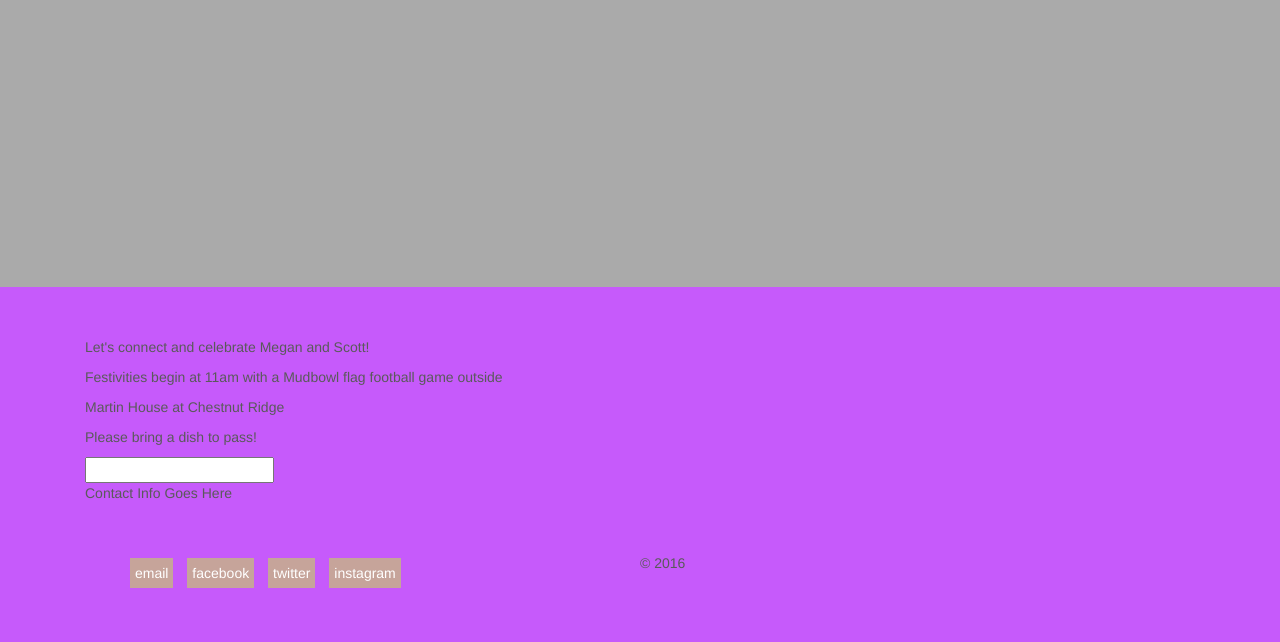
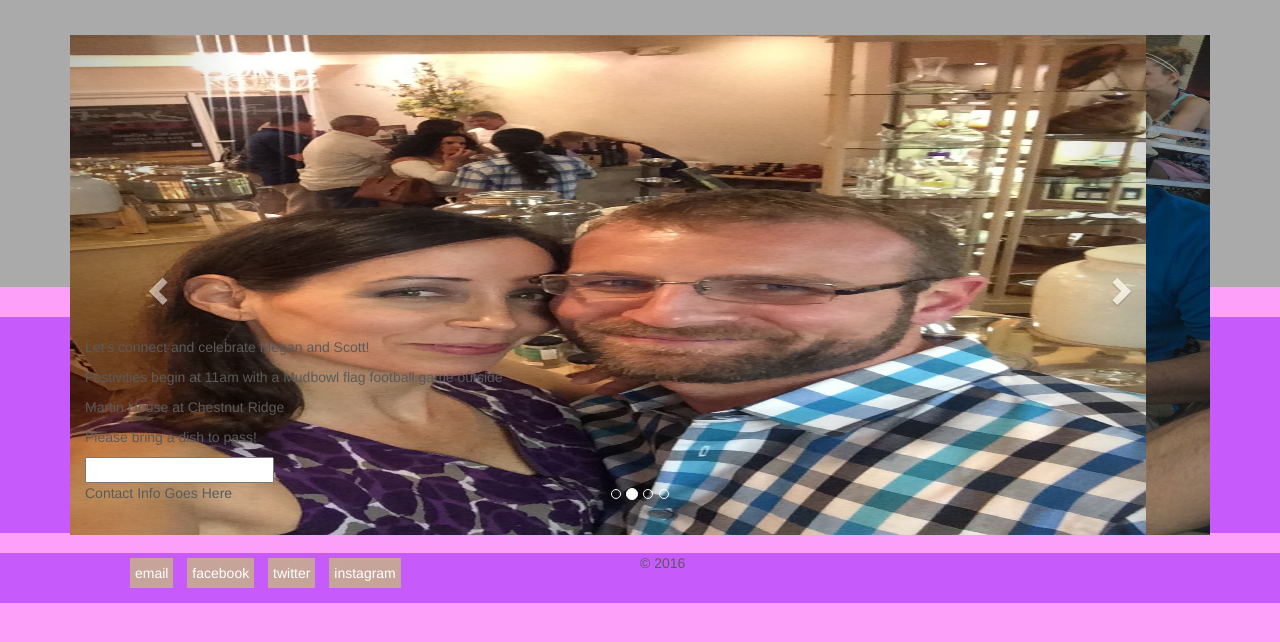
Before and after one commit to SHoar/staganddoe, a plain HTML site: page index.html in a window 1280 px wide. Shown: the part 122-764 px from the top of the page. Drawn offline with nearby package versions, Linux system fonts and the light colour scheme.

Commit message:
Add carousel functionality with pics

```diff
--- a/index.html
+++ b/index.html
@@ -2,23 +2,10 @@
 <html>
 <head>
   <meta charset="utf-8">
-  <meta http-equiv="X-UA-Compatible" content="IE=edge">
   <meta name="viewport" content="width=device-width, initial-scale=1">
   <title="Scott and Megan's Stag and Doe Party">
   <link type="text/css" rel="stylesheet" href="http://ajax.aspnetcdn.com/ajax/bootstrap/3.3.6/css/bootstrap.min.css">
   <link type="text/css" rel="stylesheet" href="style.css">
-  <!-- IE10 viewport hack for Surface/desktop Windows 8 bug -->
-  <link href="../../assets/css/ie10-viewport-bug-workaround.css" rel="stylesheet">
-
-  <!-- Just for debugging purposes. Don't actually copy these 2 lines! -->
-  <!--[if lt IE 9]><script src="../../assets/js/ie8-responsive-file-warning.js"></script><![endif]-->
-  <script src="../../assets/js/ie-emulation-modes-warning.js"></script>
-
-  <!-- HTML5 shim and Respond.js for IE8 support of HTML5 elements and media queries -->
-  <!--[if lt IE 9]>
-    <script src="https://oss.maxcdn.com/html5shiv/3.7.3/html5shiv.min.js"></script>
-    <script src="https://oss.maxcdn.com/respond/1.4.2/respond.min.js"></script>
-  <![endif]-->
 
   <!-- Custom styles for this template -->
   <link href="carousel.css" rel="stylesheet">
@@ -43,7 +30,44 @@
   </header>
   <div class="jumbotron">
     <div class="container">
+      <div id="myCarousel" class="carousel slide" data-ride="carousel">
+  <!-- Indicators -->
+  <ol class="carousel-indicators">
+    <li data-target="#myCarousel" data-slide-to="0" class="active"></li>
+    <li data-target="#myCarousel" data-slide-to="1"></li>
+    <li data-target="#myCarousel" data-slide-to="2"></li>
+    <li data-target="#myCarousel" data-slide-to="3"></li>
+  </ol>
 
+  <!-- Wrapper for slides -->
+  <div class="carousel-inner" role="listbox">
+    <div class="item active">
+      <img src="/assets/image_77508_1458359618_94.jpg" alt="94">
+    </div>
+
+    <div class="item">
+      <img src="/assets/image_77508_1458359591_61.jpg" alt="61">
+    </div>
+
+    <div class="item">
+      <img src="/assets/image_77508_1458359602_04.jpg" alt="04">
+    </div>
+
+    <div class="item">
+      <img src="/assets/image_77508_1458359605_90.jpg" alt="90">
+    </div>
+  </div>
+
+  <!-- Left and right controls -->
+  <a class="left carousel-control" href="#myCarousel" role="button" data-slide="prev">
+    <span class="glyphicon glyphicon-chevron-left" aria-hidden="true"></span>
+    <span class="sr-only">Previous</span>
+  </a>
+  <a class="right carousel-control" href="#myCarousel" role="button" data-slide="next">
+    <span class="glyphicon glyphicon-chevron-right" aria-hidden="true"></span>
+    <span class="sr-only">Next</span>
+  </a>
+</div>
     </div> <!-- closes jumbotron container -->
   </div> <!-- closes jumbotron -->
   <div class="feature" style="center">
--- a/style.css
+++ b/style.css
@@ -1,7 +1,7 @@
 html, body {
   padding: 0;
   margin: 0;
-  background-color:  rgba(198,90,251,1);
+  background-color:  #FDA0FA;
 }
 a {
   text-decoration: none;
@@ -31,6 +31,11 @@ a:hover {
   height: 300px;
   background-color: #aaa;
 }
+.carousel-inner > .item > img,
+  .carousel-inner > .item > a > img {
+      width: 70%;
+      margin: cover;
+  }
 .feature {
   text-align: left;
   background-color: rgba(198,90,251,1);
```
